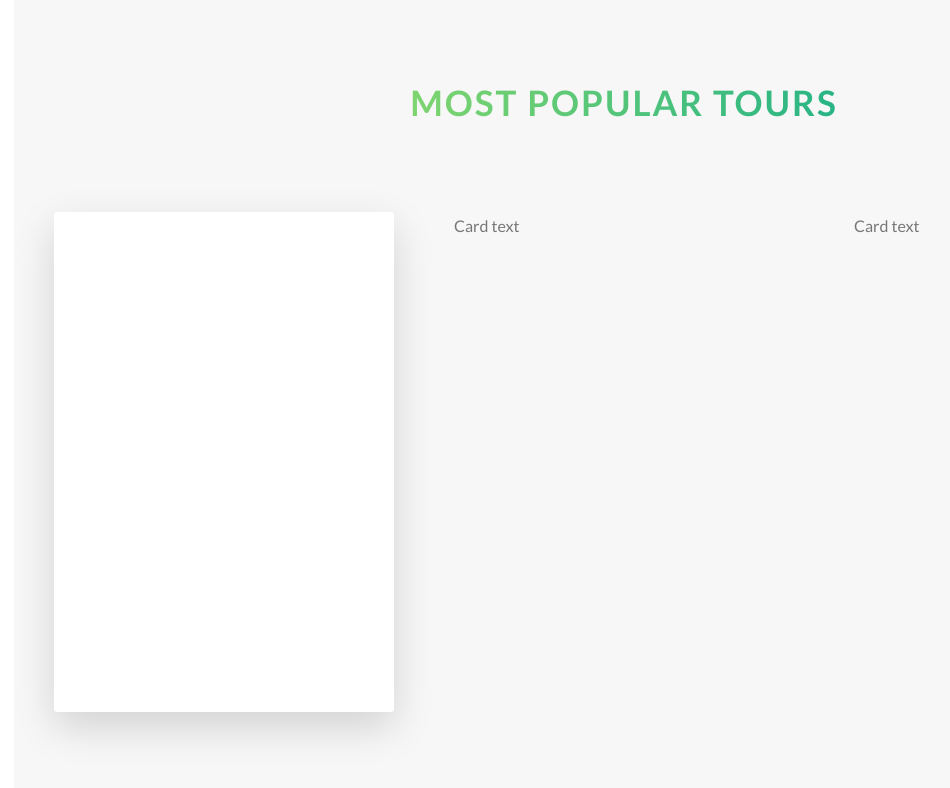
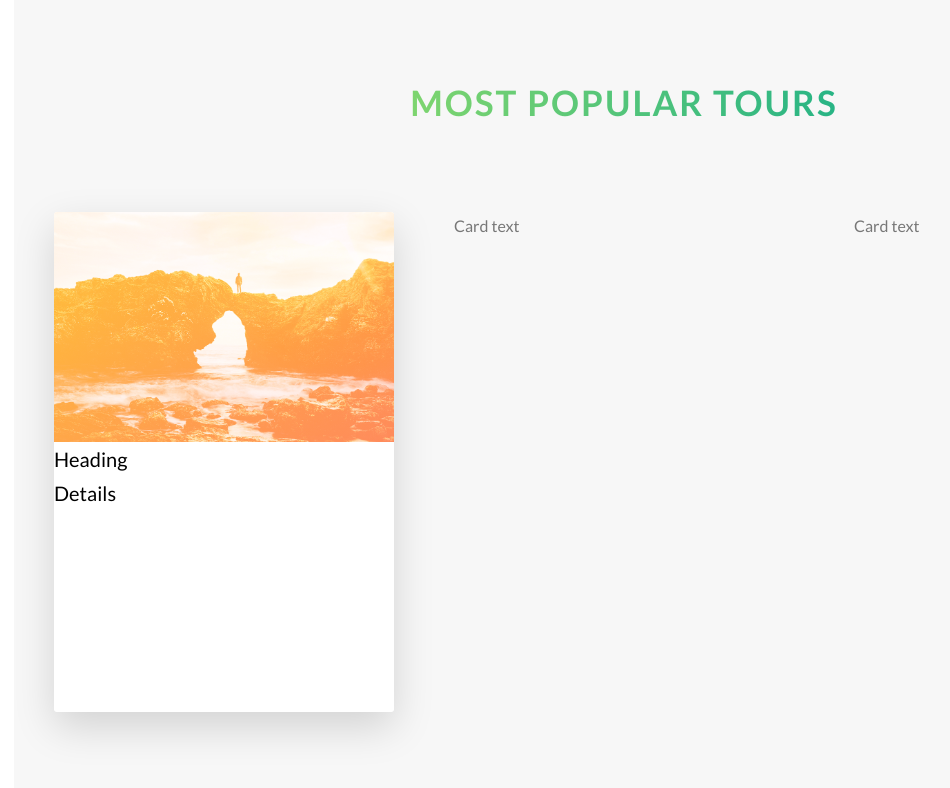
Before and after one commit to chrisvneal/Natours-CSS-Project, a website: page index.html in a window 1280 px wide. Shown: the part 2248-3036 px from the top of the page, without its empty margins (16-966 px from the left). Drawn offline with Linux system fonts and the light colour scheme.

Commit message:
Add image to first card

```diff
--- a/index.html
+++ b/index.html
@@ -137,7 +137,18 @@
                 <div class="col-1-of-3">
                     <div class="card">
                         <div class="card__side card__side--front">
-                            FRONT
+
+
+                            <div class="card__picture card__picture--1">
+                                &nbsp;
+                            </div>
+                            <div class="card__heading">
+                                Heading
+                            </div>
+                            <div class="card__details">
+                                Details
+                            </div>
+
                         </div>
                         <div class="card__side card__side--back card__side--back-1">
                             BACK
--- a/sass/components/_card.scss
+++ b/sass/components/_card.scss
@@ -1,14 +1,17 @@
 .card {
+    // functionality
     perspective: 150rem;
     -moz-perspective: 150rem;
     position: relative;
     height: 50rem;
 
+    // card sides
     &__side {
-        color: white;
+        color: black;
         font-size: 2rem;
         height: 50rem;
         transition: all .8s ease;
+        overflow: hidden;
 
         position: absolute;
         top: 0;
@@ -29,18 +32,36 @@
                 background-image: linear-gradient(to right bottom, $color-secondary-light, $color-secondary-dark);
             }
         }
-
     }
 
-
+    // hover states
     &:hover &__side--front {
-        transform: rotateY(180deg);
+        transform: rotateY(-180deg);
     }
 
     &:hover &__side--back {
         transform: rotateY(0);
     }
 
+    // front side styling
+    &__picture {
+        background-size: cover;
+        height: 23rem;
+        background-blend-mode: screen;
+
+        &--1 {
+            background-image: linear-gradient(to right bottom, $color-secondary-light, $color-secondary-dark), url(../img/nat-5.jpg);
+        }
+
+        &--2 {
+            background-image: url(../img/nat-5.jpg);
+        }
+
+        &--3 {
+            background-image: url(../img/nat-5.jpg);
+        }
+    }
+
 
 
 }
```
Also changed, not shown: css/style.css.
